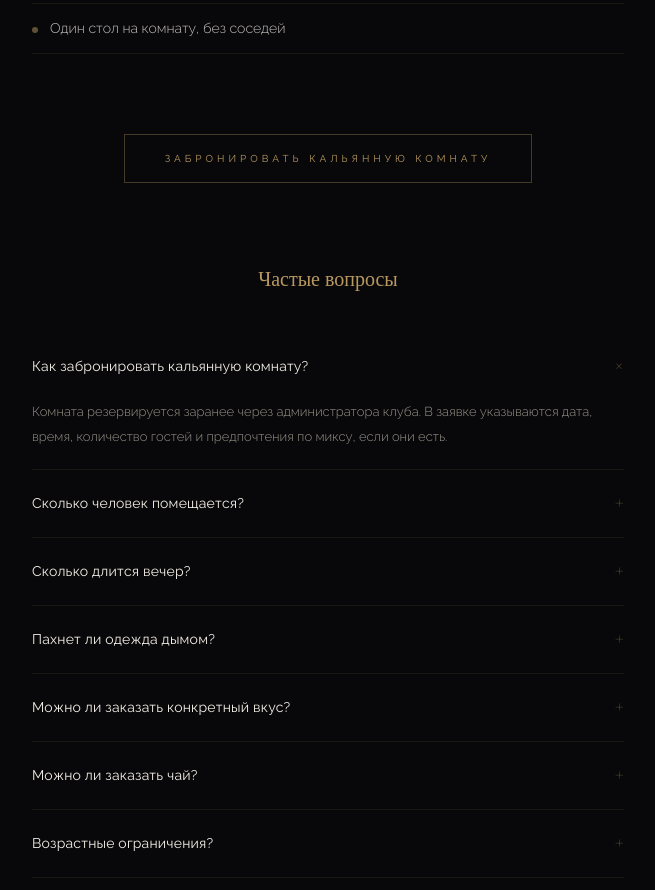
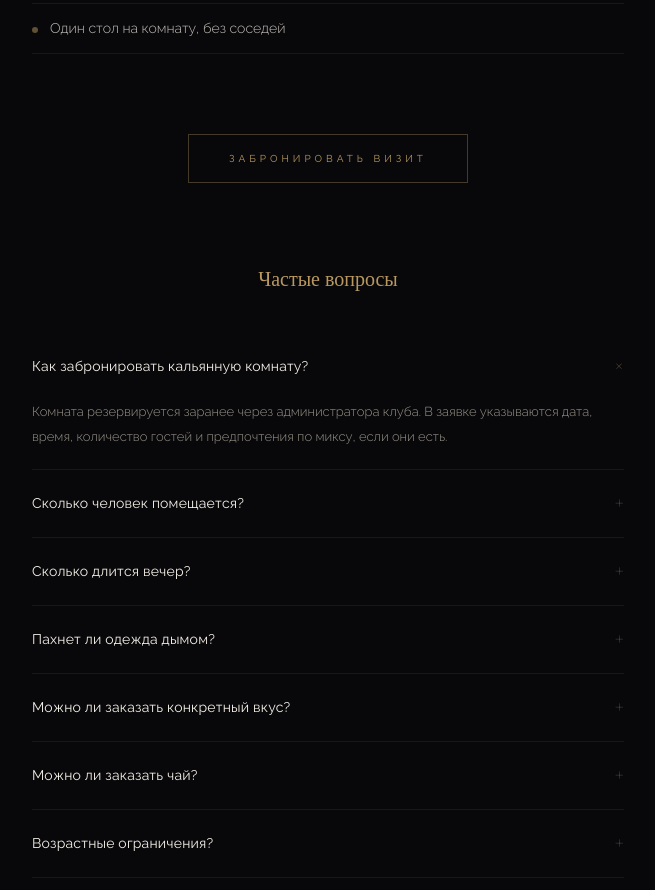
Before and after one commit to andrewsatorim/Kod-1847, a Next.js app: page /hookah-room in a window 1280 px wide. Shown: the part 1760-2650 px from the top of the page, without its empty margins (312-967 px from the left). Built offline with nearby package versions, Linux system fonts and the light colour scheme.

Commit message:
fix: CTA buttons say Забронировать визит on both room pages

```diff
--- a/src/app/hookah-room/page.tsx
+++ b/src/app/hookah-room/page.tsx
@@ -42,14 +42,14 @@ export default function HookahRoomPage() {
       </section>
       <div className="room-body">
         <p>{t("Кальян здесь \u2014 не фон, а повод для разговора. Приготовление начинается с вопроса о настроении: плотнее и дымнее или легче и дольше, ближе к фруктам или к табачной классике, согреть вечер или освежить полдень. Кальянщик собирает чашу под ответ, а не по прайс-листу.", "Hookah here is not background \u2014 it is a reason for conversation.")}</p>
-        <p>{t("Комната оформлена в той же палитре, что и весь клуб: т\u0451плый камень стен, т\u0451мное дерево, свет \u2014 ровно столько, чтобы читать и видеть лицо собеседника. Вентиляция выведена отдельно \u2014 одежда не пахнет дымом, воздух прозрачный. На столе \u2014 чайная пара из соседнего зала.", "The room is decorated in the club's palette.")}</p>
+        <p>{t("Комната оформлена в той же палитре, что и весь клуб: тёплый камень стен, тёмное дерево, свет \u2014 ровно столько, чтобы читать и видеть лицо собеседника. Вентиляция выведена отдельно \u2014 одежда не пахнет дымом, воздух прозрачный. На столе \u2014 чайная пара из соседнего зала.", "The room is decorated in the club's palette.")}</p>
         <p>{t("Комната подходит для вечера в компании до шести человек. Работа с чашей занимает от полутора до двух часов; за один вечер кальянщик готовит одну или две чаши \u2014 смена табака, посуды и углей входит в сервис.", "The room suits an evening with up to six people.")}</p>
       </div>
       <div className="room-session">
         <div className="room-session-title">{t("Что входит в сессию", "Session includes")}</div>
         <ul className="room-session-list">{sessionItems.map((item, i) => <li key={i}>{t(item.ru, item.en)}</li>)}</ul>
       </div>
-      <div className="room-cta"><button className="room-cta-btn" onClick={() => setModalOpen(true)}>{t("Забронировать Кальянную комнату", "Book the Hookah Room")}</button></div>
+      <div className="room-cta"><button className="room-cta-btn" onClick={() => setModalOpen(true)}>{t("Забронировать визит", "Book a visit")}</button></div>
       <div className="room-faq">
         <div className="room-faq-title">{t("Частые вопросы", "FAQ")}</div>
         {faqData.map((item, i) => (
--- a/src/app/tea-room/page.tsx
+++ b/src/app/tea-room/page.tsx
@@ -55,7 +55,7 @@ export default function TeaRoomPage() {
         <ul className="room-session-list">{sessionItems.map((item, i) => <li key={i}>{t(item.ru, item.en)}</li>)}</ul>
       </div>
 
-      <div className="room-cta"><button className="room-cta-btn" onClick={() => setModalOpen(true)}>{t("Забронировать стол в Чайном зале", "Book a table in the Tea Room")}</button></div>
+      <div className="room-cta"><button className="room-cta-btn" onClick={() => setModalOpen(true)}>{t("Забронировать визит", "Book a visit")}</button></div>
 
       <div className="room-faq">
         <div className="room-faq-title">{t("Частые вопросы", "FAQ")}</div>
```
